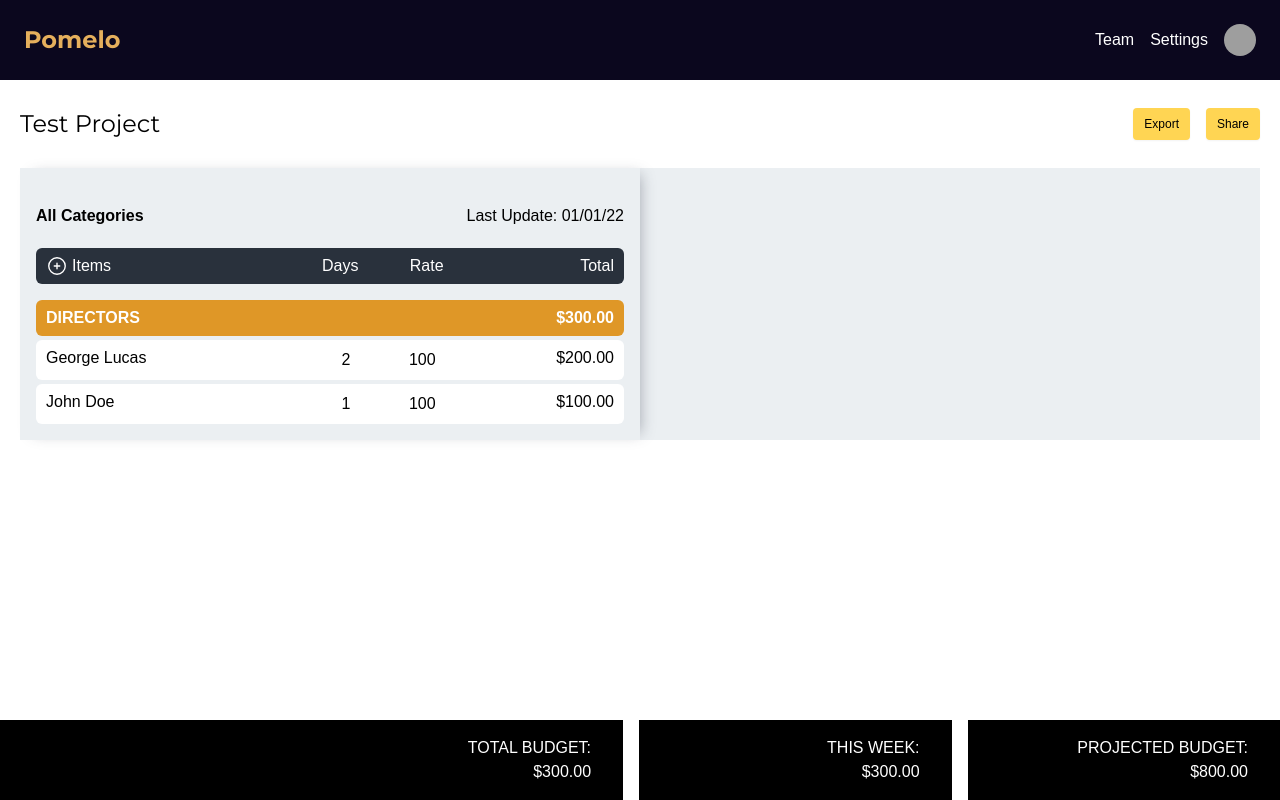
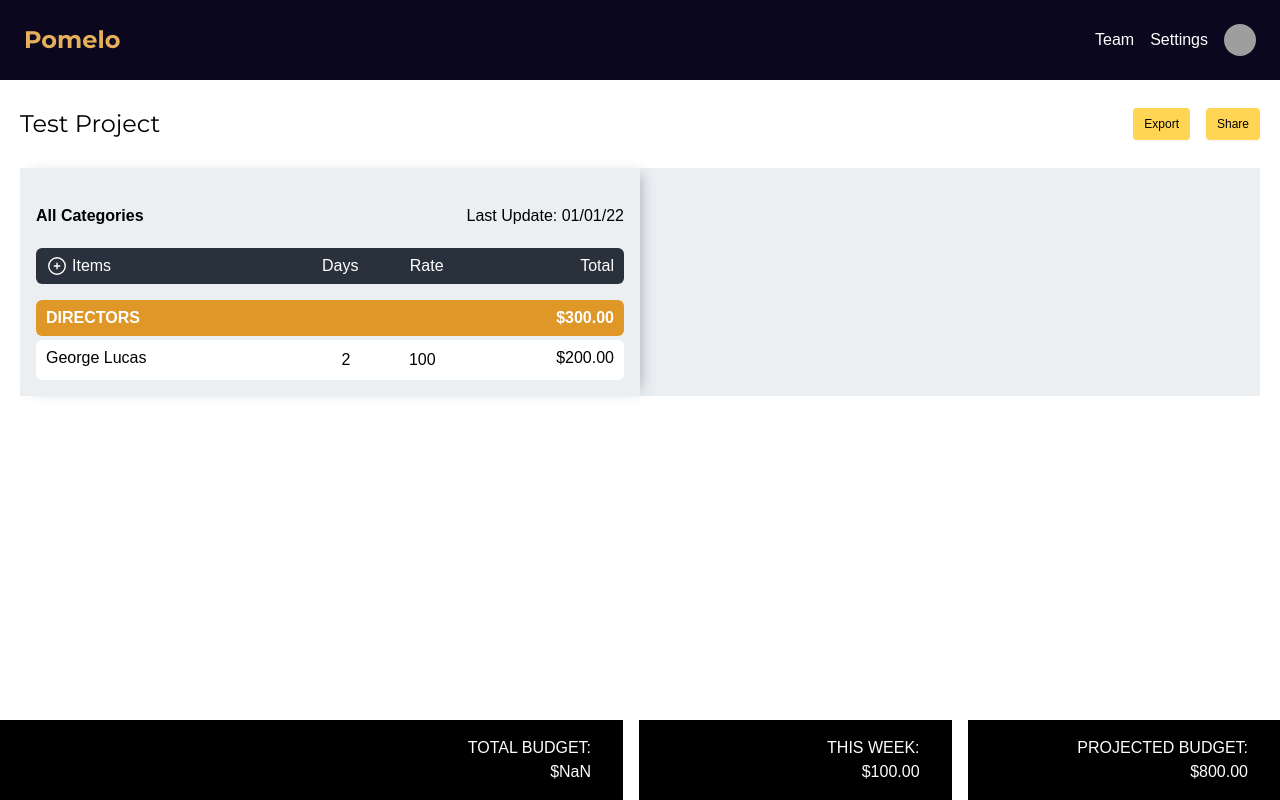
Before and after one commit to Salamat-Inc/salamat-budget-web, a Next.js app: page / in a window 1280 px wide. Built offline with nearby package versions, Linux system fonts and the light colour scheme; grey boxes are pictures that could not be loaded.

Commit message:
Redo data structure

```diff
--- a/components/ActualTotalReport.tsx
+++ b/components/ActualTotalReport.tsx
@@ -4,37 +4,44 @@ import { useNumberFormatter } from 'hooks/numberFormatter';
 import { useDebounce } from 'hooks/useDebounce';
 import { BudgetContext } from 'contexts/Budget/BudgetContext';
 
-const LeftRow = ({ category, categoryId, name, data, formatter }: any) => {
-  const { dispatch } = useContext(BudgetContext);
+const LeftRow = ({
+  category,
+  categoryId,
+  name,
+  employee,
+  employeeId,
+  formatter,
+}: any) => {
+  // const { dispatch } = useContext(BudgetContext);
 
-  const [daysTerm, setDaysTerm] = useState<string>(data.days || '');
+  const [daysTerm, setDaysTerm] = useState<string>(employee.totalDays || '');
 
-  const debouncedDaysTerm: string = useDebounce<string>(daysTerm, 1500);
+  // const debouncedDaysTerm: string = useDebounce<string>(daysTerm, 1500);
 
-  useEffect(
-    () => {
-      const days = parseFloat(debouncedDaysTerm);
+  // useEffect(
+  //   () => {
+  //     const days = parseFloat(debouncedDaysTerm);
 
-      // only update the days if they are different from what is currently set
-      if (days !== data.days) {
-        dispatch({
-          type: 'UPDATE_DAYS',
-          payload: {
-            days: Number.isNaN(days) ? 0 : days,
-            realDays: debouncedDaysTerm,
-            employeeId: data.id,
-            category,
-            categoryId,
-          },
-        });
-      }
-    },
-    [debouncedDaysTerm] // Only call effect if debounced search term changes
-  );
+  //     // only update the days if they are different from what is currently set
+  //     if (days !== employee.days) {
+  //       dispatch({
+  //         type: 'UPDATE_DAYS',
+  //         payload: {
+  //           days: Number.isNaN(days) ? 0 : days,
+  //           realDays: debouncedDaysTerm,
+  //           employeeId,
+  //           // category,
+  //           categoryId,
+  //         },
+  //       });
+  //     }
+  //   },
+  //   [debouncedDaysTerm] // Only call effect if debounced search term changes
+  // );
 
-  const [rateTerm, setRateTerm] = useState<number>(data.rate);
+  const [rateTerm, setRateTerm] = useState<number>(employee.rate);
 
-  const debouncedRateTerm: number = useDebounce<number>(rateTerm, 1500);
+  // const debouncedRateTerm: number = useDebounce<number>(rateTerm, 1500);
 
   // useEffect(
   //   () => {
@@ -51,11 +58,8 @@ const LeftRow = ({ category, categoryId, name, data, formatter }: any) => {
   // );
 
   return (
-    <div
-      key={data.id}
-      className="flex justify-between bg-salamat-white text-salamat-white rounded-md px-2.5 py-1.5 mt-1"
-    >
-      <div className="w-[45%] text-salamat-black">{name}</div>
+    <div className="flex justify-between bg-salamat-white text-salamat-white rounded-md px-2.5 py-1.5 mt-1">
+      <div className="w-[45%] text-salamat-black">{employee.name}</div>
       <div className="w-[10%]">
         <input
           className="appearance-none bg-transparent border-none w-full text-salamat-black text-right mr-3 py-1 px-2 leading-tight focus:outline-none"
@@ -83,7 +87,7 @@ const LeftRow = ({ category, categoryId, name, data, formatter }: any) => {
         ></input>
       </div>
       <div className="w-[30%] text-salamat-black text-right">
-        {formatter.format(data.total)}
+        {formatter.format(employee.actualTotalSalary)}
       </div>
     </div>
   );
@@ -95,19 +99,24 @@ const renderActualTotals = (
   employees: any,
   formatter: any
 ) => {
+  // map over the designated order of the categories in order (rows)
   return order.map((item: any, index: number) => {
+    // get the current category and then iterate through all the items within a category
     const category = categories[item.id];
 
-    const rows = category.order.map((e: any, i: number) => {
-      const hire = employees[e.id];
-
+    // const rows = category.order.map((e: any, i: number) => {
+    const rows = category.order.map((categoryItem: any, i: number) => {
+      console.log('here is some order', employees[categoryItem]);
+      const employeeId = categoryItem;
       return (
         <LeftRow
-          category={category}
+          // category={category}
           categoryId={item.id}
-          key={`${e.id}-${i}-row-actual`}
-          name={hire.name}
-          data={e}
+          key={`${categoryItem}-${i}-row-actual`}
+          // name={hire.name}
+          // data={e}
+          employee={employees[categoryItem]}
+          employeeId={categoryItem}
           formatter={formatter}
         />
       );
--- a/contexts/Budget/BudgetReducer.ts
+++ b/contexts/Budget/BudgetReducer.ts
@@ -78,57 +78,65 @@ export const budgetReducer = (state: any, action: any) => {
     }
 
     case 'UPDATE_DAYS': {
-      // get the list of employees for the category passed
-      const updated = [...action.payload.category.order];
-
-      // find the employee whose days are being updated
-      const n = updated.find((e) => e.id === action.payload.employeeId);
-
-      // set the new days for the employee
-      n.days = action.payload.days;
+      console.log('here is the action', action.payload);
+      const { realDays, employee, employeeId, categoryId } = action.payload;
 
       // previous total of the employee
-      const prevTotal = n.total;
+      // const prevTotal = employee.totalActualSalary;
 
-      // previous total of the current category
-      const prevCategoryTotal = action.payload.category.total;
+      // update the employee information
+      // const updatedEmployeeData = {
+      //   ...employee,
+      // totalActualDays: parseFloat(realDays),
+      // };
+      // // get the list of employees for the category passed
+      // const updated = [...action.payload.category.order];
 
-      // set the new total for the employee
-      const employeeTotal = n.days * n.rate;
+      // // find the employee whose days are being updated
+      // const n = updated.find((e) => e.id === action.payload.employeeId);
 
-      let categoryTotal = prevCategoryTotal;
+      // // set the new days for the employee
+      // n.days = action.payload.days;
 
-      if (prevTotal !== employeeTotal) {
-        categoryTotal += Number((employeeTotal - prevTotal).toFixed(2));
-      }
+      // // previous total of the current category
+      // const prevCategoryTotal = action.payload.category.total;
 
-      const prevActualTotal = state.actualTotal;
-      let newActualTotal = prevActualTotal;
+      // // set the new total for the employee
+      // const employeeTotal = n.days * n.rate;
 
-      if (prevCategoryTotal !== categoryTotal) {
-        newActualTotal += Number(
-          (categoryTotal - prevCategoryTotal).toFixed(2)
-        );
-      }
+      // let categoryTotal = prevCategoryTotal;
 
-      const newOrder = action.payload.category.order.map((item: any) => {
-        if (item.id === action.payload.employeeId) {
-          item.total = employeeTotal;
-        }
-        return item;
-      });
+      // if (prevTotal !== employeeTotal) {
+      //   categoryTotal += Number((employeeTotal - prevTotal).toFixed(2));
+      // }
+
+      // const prevActualTotal = state.actualTotal;
+      // let newActualTotal = prevActualTotal;
+
+      // if (prevCategoryTotal !== categoryTotal) {
+      //   newActualTotal += Number(
+      //     (categoryTotal - prevCategoryTotal).toFixed(2)
+      //   );
+      // }
+
+      // const newOrder = action.payload.category.order.map((item: any) => {
+      //   if (item.id === action.payload.employeeId) {
+      //     item.total = employeeTotal;
+      //   }
+      //   return item;
+      // });
 
       return {
         ...state,
-        categories: {
-          ...state.categories,
-          [action.payload.categoryId]: {
-            ...state.categories[action.payload.category.id],
-            order: newOrder,
-            total: categoryTotal,
-          },
-        },
-        actualTotal: newActualTotal,
+        // categories: {
+        //   ...state.categories,
+        //   [action.payload.categoryId]: {
+        //     ...state.categories[action.payload.category.id],
+        //     order: newOrder,
+        //     total: categoryTotal,
+        //   },
+        // },
+        // actualTotal: newActualTotal,
       };
     }
 
--- a/pages/api/hello.ts
+++ b/pages/api/hello.ts
@@ -18,32 +18,38 @@ const mockData: any = {
       name: 'Directors',
       total: 300,
       order: [
-        {
-          id: 123,
-          type: 'employee',
-          rate: 100,
-          days: 2,
-          total: 200,
-          projectedTotal: 400,
-        },
-        {
-          id: 124,
-          type: 'employee',
-          rate: 100,
-          days: 1,
-          total: 100,
-          projectedTotal: 400,
-        },
+        // {
+        //   id: 123,
+        //   type: 'employee',
+        //   rate: 100,
+        //   days: 2,
+        //   total: 200,
+        //   projectedTotal: 400,
+        // },
+        // {
+        //   id: 124,
+        //   type: 'employee',
+        //   rate: 100,
+        //   days: 1,
+        //   total: 100,
+        //   projectedTotal: 400,
+        // },
+        123,
       ],
     },
   },
   employees: {
     123: {
       name: 'George Lucas',
+      rate: 100,
+      totalDays: 2,
+      actualTotalSalary: 200,
+      projectedTotalSalary: 400,
+      weeklyBreakdown: {},
     },
-    124: {
-      name: 'John Doe',
-    },
+    // 124: {
+    //   name: 'John Doe',
+    // },
   },
   weeklyReports: [
     {
@@ -54,11 +60,11 @@ const mockData: any = {
           currentTotal: 100,
           totalToDate: 100,
         },
-        124: {
-          days: 1,
-          currentTotal: 200,
-          totalToDate: 200,
-        },
+        // 124: {
+        //   days: 1,
+        //   currentTotal: 200,
+        //   totalToDate: 200,
+        // },
       },
     },
   ],
```
